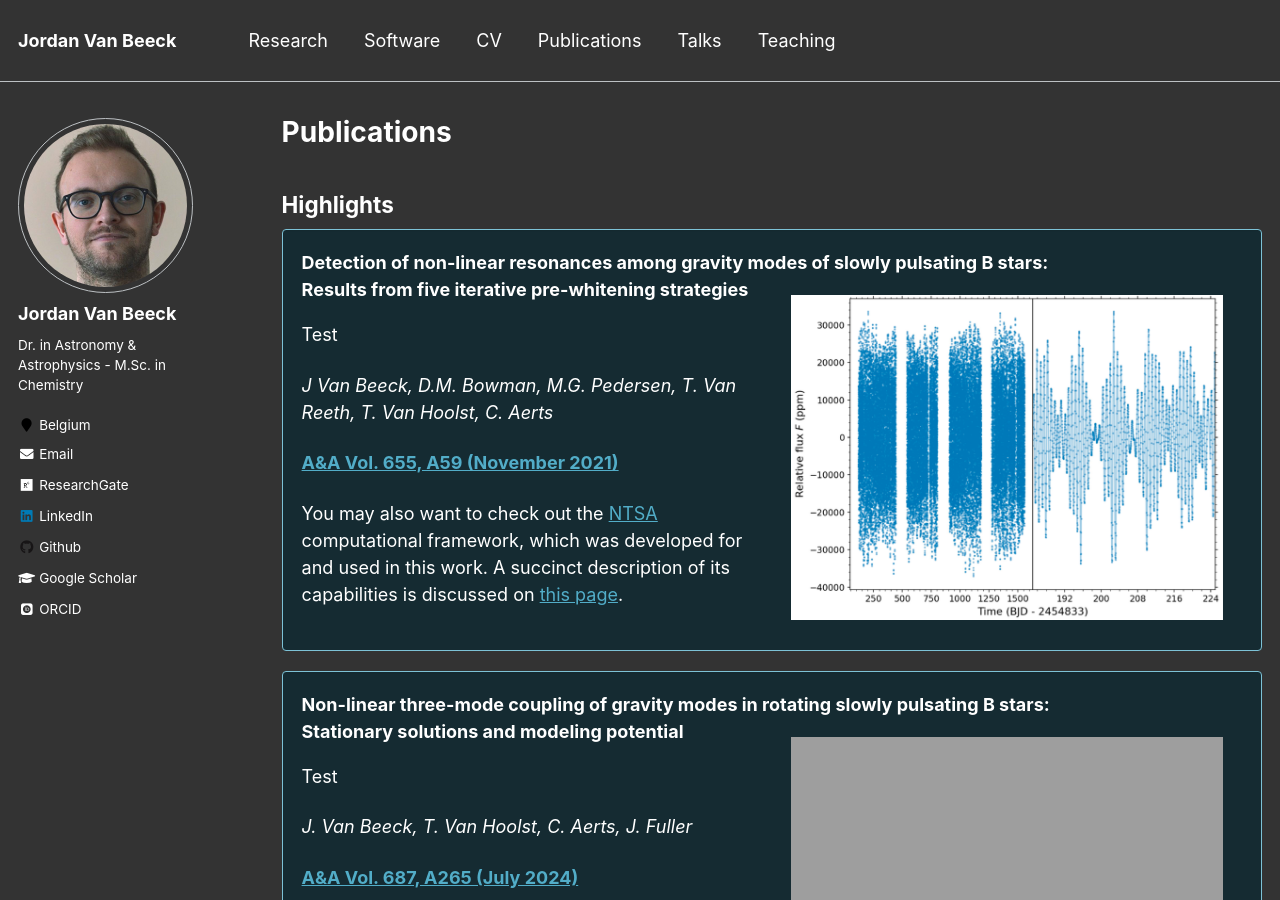
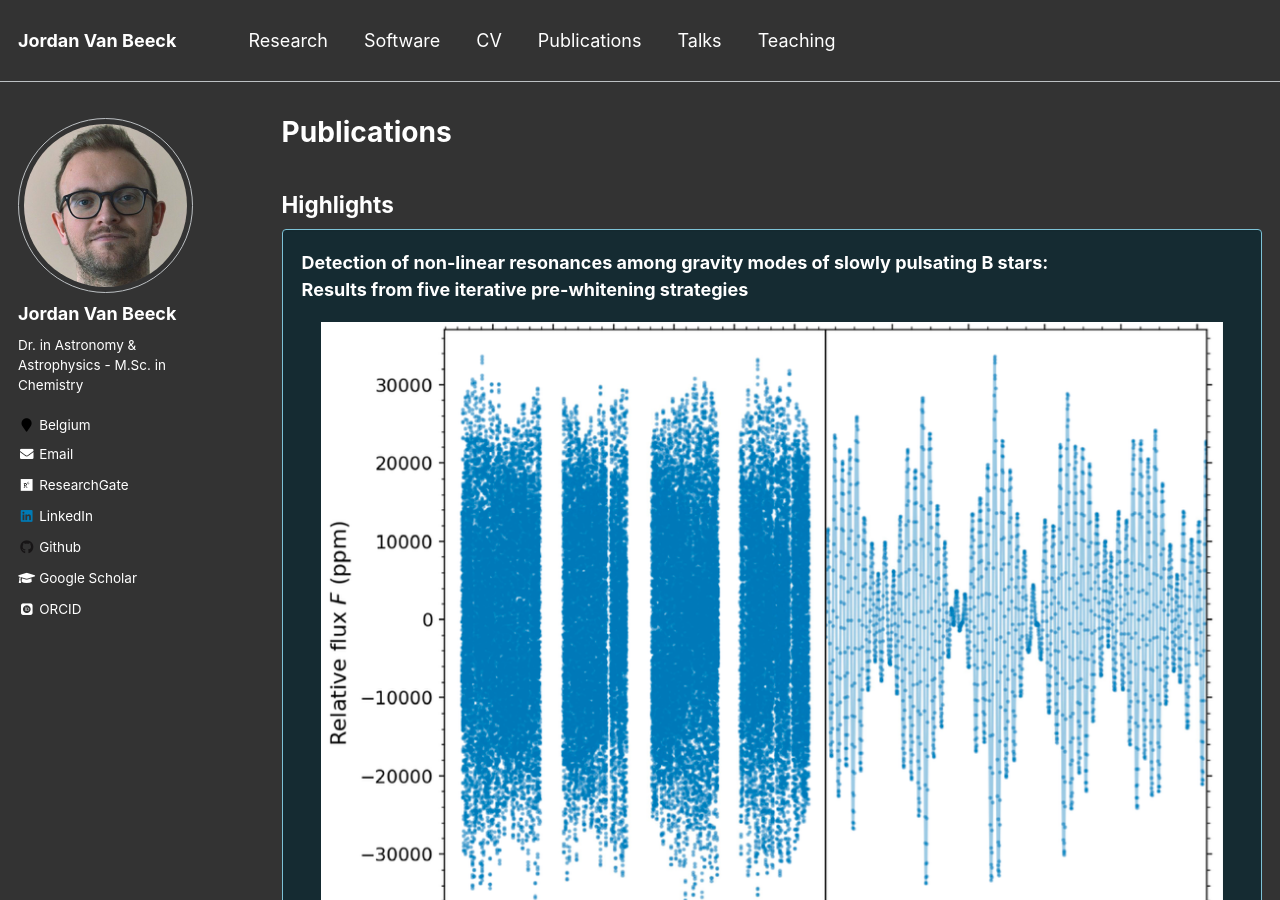
Before and after one commit to JVB11/jvb11.github.io, a Jekyll site: the page built from _pages/publications.md, in a window 1280 px wide and 900 px high. Built offline with Jekyll 4.4.1, drawn with Linux system fonts in a browser that asks for light colours; some web fonts are replaced.

Commit message:
attempt to auto-adjust to screen size

```diff
--- a/_pages/publications.md
+++ b/_pages/publications.md
@@ -20,7 +20,7 @@
 <div class="col-sm-6 clearfix">
   <div class="well">
     <pubtit>{{ publi.title }}:<br>{{ publi.subtitle }}</pubtit>
-    <img src="{{ base_path }}/images/publication_highlights/{{ publi.image }}" class="img-responsive" width="50%" style="padding: inherit; margin: auto; float: right;" />
+    <img src="{{ base_path }}/images/publication_highlights/{{ publi.image }}" class="img-responsive" max-width="100%" height="auto" min-width="50%" style="padding: inherit; margin: auto; float: right;" />
     <p>{{ publi.description }}</p>
     <p><em>{{ publi.authors }}</em></p>
     <p><strong><a href="{{ publi.link.url }}" target="_blank">{{ publi.link.display }}</a></strong></p>
```
